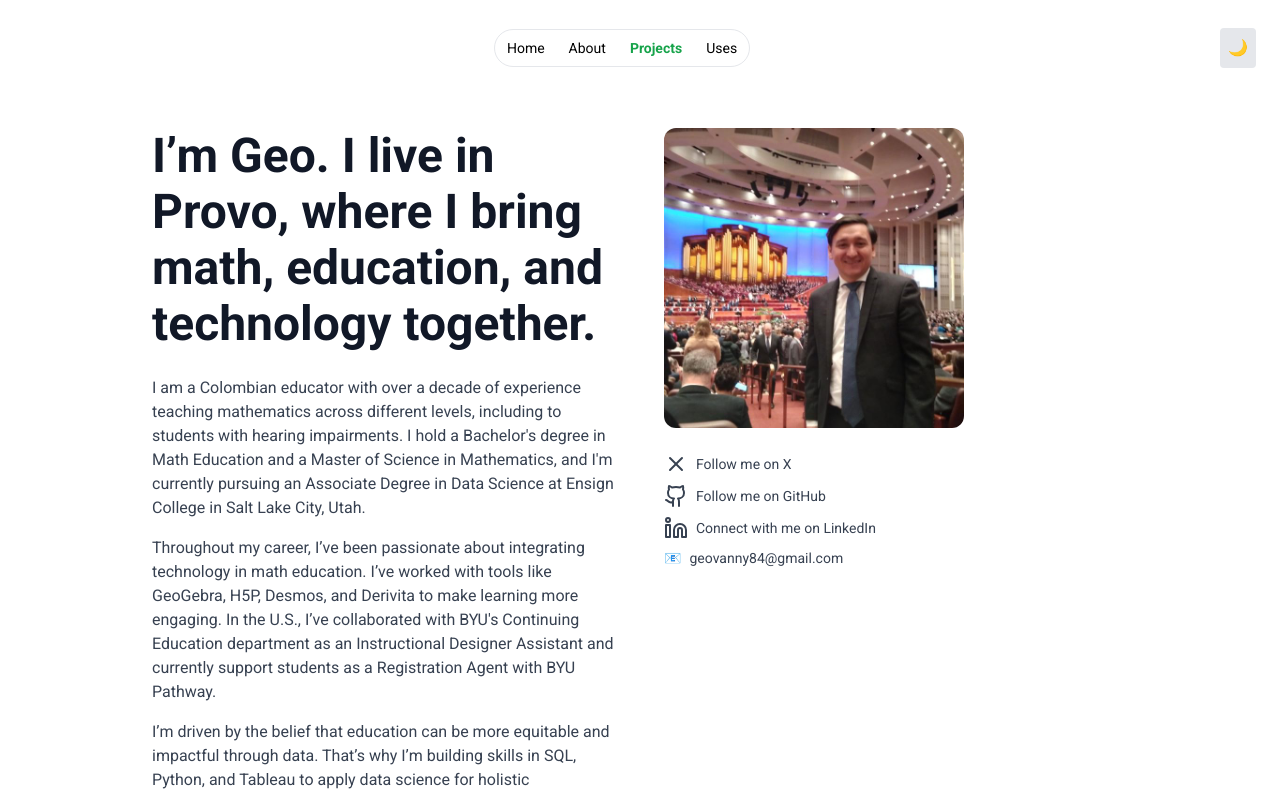
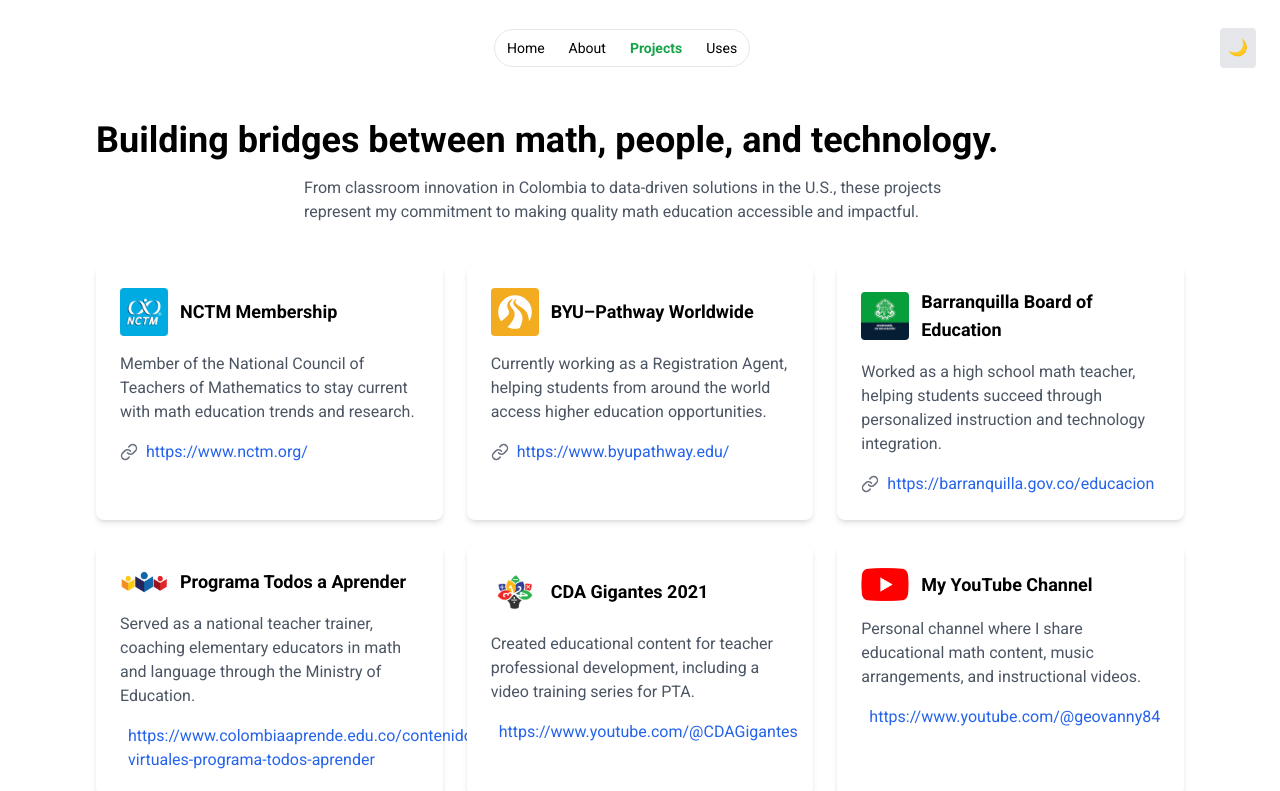
Before and after one commit to GeoPena/portfolio, a Next.js app: page /projects in a window 1280 px wide. Shown: the top 791 px of the page. Built offline with nearby package versions, Linux system fonts and the light colour scheme.

Commit message:
adjustments

```diff
--- a/src/app/about/page.js
+++ b/src/app/about/page.js
@@ -2,32 +2,40 @@
   title: "Portfolio - About",
   description: "The about page of my portfolio.",
 };
+
+import Image from "next/image";
 
 export default function About() {
   return (
     <section className="max-w-7xl mx-auto px-4 py-12 flex flex-col-reverse md:flex-row gap-12 justify-center">
       <div className="w-full md:max-w-[464px]">
         <h1 className="text-5xl font-bold leading-[56px] text-gray-900 dark:text-white max-w-[464px]">
-          I’m Geo. I live in Provo, where I bring math, education, and technology together.
+          I&apos;m Geo. I live in Provo, where I bring math, education, and technology together.
         </h1>
         <div className="mt-6 space-y-4 text-gray-700 dark:text-gray-300">
           <p>
-            I am a Colombian educator with over a decade of experience teaching mathematics across different levels, including to students with hearing impairments. I hold a Bachelor's degree in Math Education and a Master of Science in Mathematics, and I'm currently pursuing an Associate Degree in Data Science at Ensign College in Salt Lake City, Utah.
+            I am a Colombian educator with over a decade of experience teaching mathematics across different levels, including to students with hearing impairments. I hold a Bachelor&apos;s degree in Math Education and a Master of Science in Mathematics, and I&apos;m currently pursuing an Associate Degree in Data Science at Ensign College in Salt Lake City, Utah.
           </p>
           <p>
-            Throughout my career, I’ve been passionate about integrating technology in math education. I’ve worked with tools like GeoGebra, H5P, Desmos, and Derivita to make learning more engaging. In the U.S., I’ve collaborated with BYU's Continuing Education department as an Instructional Designer Assistant and currently support students as a Registration Agent with BYU Pathway.
+            Throughout my career, I&apos;ve been passionate about integrating technology in math education. I&apos;ve worked with tools like GeoGebra, H5P, Desmos, and Derivita to make learning more engaging. In the U.S., I&apos;ve collaborated with BYU&apos;s Continuing Education department as an Instructional Designer Assistant and currently support students as a Registration Agent with BYU Pathway.
           </p>
           <p>
-            I’m driven by the belief that education can be more equitable and impactful through data. That’s why I’m building skills in SQL, Python, and Tableau to apply data science for holistic assessment and improvement strategies in learning environments.
+            I&apos;m driven by the belief that education can be more equitable and impactful through data. That&apos;s why I&apos;m building skills in SQL, Python, and Tableau to apply data science for holistic assessment and improvement strategies in learning environments.
           </p>
           <p>
-            Beyond work and study, I enjoy spending time with my wife Katia and our 6-year-old son José. I also love music (especially choir direction), fútbol (soccer and American), and meaningful service in my community. My project "Math for All LLC" reflects my long-term vision to empower vulnerable populations in the U.S. with accessible math learning.
+            Beyond work and study, I enjoy spending time with my wife Katia and our 6-year-old son José. I also love music (especially choir direction), fútbol (soccer and American), and meaningful service in my community. My project &quot;Math for All LLC&quot; reflects my long-term vision to empower vulnerable populations in the U.S. with accessible math learning.
           </p>
         </div>
       </div>
 
       <div className="w-full md:max-w-[464px] flex flex-col items-center md:items-start">
-        <img src="/GeoPhoto.jpg" alt="Geo" className="rounded-xl w-full max-w-[300px] object-cover" />
+        <Image
+          src="/GeoPhoto.jpg"
+          alt="Geo"
+          width={300}
+          height={400}
+          className="rounded-xl w-full max-w-[300px] object-cover"
+        />
 
         <ul className="mt-6 space-y-2 text-sm text-gray-700 dark:text-gray-300">
           <li className="flex items-center gap-2">
--- a/src/app/projects/page.js
+++ b/src/app/projects/page.js
@@ -1,94 +1,88 @@
+import Image from 'next/image';
+
 export const metadata = {
-  title: "Portfolio - About",
-  description: "The about page of my portfolio.",
+  title: 'Portfolio - Projects',
+  description: 'The projects page of my portfolio.',
 };
 
-export default function About() {
+import ProjectCard from '@/components/ProjectCard';
+import { LinkIcon } from 'lucide-react';
+
+const projects = [
+  {
+    id: 1,
+    imageSrc: '/nctm-logo.png',
+    company: 'NCTM Membership',
+    description: 'Member of the National Council of Teachers of Mathematics to stay current with math education trends and research.',
+    projectUrl: 'https://www.nctm.org/',
+  },
+  {
+    id: 2,
+    imageSrc: '/BYUPathway.png',
+    company: 'BYU–Pathway Worldwide',
+    description: 'Currently working as a Registration Agent, helping students from around the world access higher education opportunities.',
+    projectUrl: 'https://www.byupathway.edu/',
+  },
+  {
+    id: 3,
+    imageSrc: '/SEDBarranquilla.jpg',
+    company: 'Barranquilla Board of Education',
+    description: 'Worked as a high school math teacher, helping students succeed through personalized instruction and technology integration.',
+    projectUrl: 'https://barranquilla.gov.co/educacion',
+  },
+  {
+    id: 4,
+    imageSrc: '/PTA_logo.png',
+    company: 'Programa Todos a Aprender',
+    description: 'Served as a national teacher trainer, coaching elementary educators in math and language through the Ministry of Education.',
+    projectUrl: 'https://www.colombiaaprende.edu.co/contenidos/curso/cursos-virtuales-programa-todos-aprender',
+  },
+  {
+    id: 5,
+    imageSrc: '/cda-logo.png',
+    company: 'CDA Gigantes 2021',
+    description: 'Created educational content for teacher professional development, including a video training series for PTA.',
+    projectUrl: 'https://www.youtube.com/@CDAGigantes',
+  },
+  {
+    id: 6,
+    imageSrc: '/Youtube_logo.png',
+    company: 'My YouTube Channel',
+    description: 'Personal channel where I share educational math content, music arrangements, and instructional videos.',
+    projectUrl: 'https://www.youtube.com/@geovanny84',
+  },
+];
+
+export default function Projects() {
   return (
-    <section className="max-w-7xl mx-auto px-4 py-12 flex flex-col-reverse md:flex-row gap-12 justify-center">
-      <div className="w-full md:max-w-[464px]">
-        <h1 className="text-5xl font-bold leading-[56px] text-gray-900 dark:text-white max-w-[464px]">
-          I’m Geo. I live in Provo, where I bring math, education, and technology together.
-        </h1>
-        <div className="mt-6 space-y-4 text-gray-700 dark:text-gray-300">
-          <p>
-            I am a Colombian educator with over a decade of experience teaching mathematics across different levels, including to students with hearing impairments. I hold a Bachelor's degree in Math Education and a Master of Science in Mathematics, and I'm currently pursuing an Associate Degree in Data Science at Ensign College in Salt Lake City, Utah.
-          </p>
-          <p>
-            Throughout my career, I’ve been passionate about integrating technology in math education. I’ve worked with tools like GeoGebra, H5P, Desmos, and Derivita to make learning more engaging. In the U.S., I’ve collaborated with BYU's Continuing Education department as an Instructional Designer Assistant and currently support students as a Registration Agent with BYU Pathway.
-          </p>
-          <p>
-            I’m driven by the belief that education can be more equitable and impactful through data. That’s why I’m building skills in SQL, Python, and Tableau to apply data science for holistic assessment and improvement strategies in learning environments.
-          </p>
-          <p>
-            Beyond work and study, I enjoy spending time with my wife Katia and our 6-year-old son José. I also love music (especially choir direction), fútbol (soccer and American), and meaningful service in my community. My project "Math for All LLC" reflects my long-term vision to empower vulnerable populations in the U.S. with accessible math learning.
-          </p>
-        </div>
+    <main className="max-w-6xl mx-auto px-4 sm:px-6 lg:px-8 py-10">
+      <h1 className="text-4xl font-bold text-left mb-4">Building bridges between math, people, and technology.</h1>
+      <p className="text-gray-600 dark:text-gray-400 text-left max-w-2xl mx-auto mb-10">
+        From classroom innovation in Colombia to data-driven solutions in the U.S., these projects represent my commitment to making quality math education accessible and impactful.
+      </p>
+      <div className="grid grid-cols-1 md:grid-cols-2 lg:grid-cols-3 gap-6">
+        {projects.map((project) => (
+          <div key={project.id} className="bg-white dark:bg-gray-800 p-6 rounded-lg shadow-md">
+            <div className="mb-4 flex items-center space-x-3">
+              <Image
+                src={project.imageSrc}
+                alt={`${project.company} Logo`}
+                width={48}
+                height={48}
+                className="object-contain rounded"
+              />
+              <h2 className="text-lg font-semibold">{project.company}</h2>
+            </div>
+            <p className="text-gray-600 dark:text-gray-400 mb-4">{project.description}</p>
+            <div className="flex items-center space-x-2">
+              <LinkIcon className="text-gray-500" size={18} />
+              <a href={project.projectUrl} target="_blank" rel="noopener noreferrer" className="text-blue-600 hover:underline">
+                {project.projectUrl}
+              </a>
+            </div>
+          </div>
+        ))}
       </div>
-
-      <div className="w-full md:max-w-[464px] flex flex-col items-center md:items-start">
-        <img src="/GeoPhoto.jpg" alt="Geo" className="rounded-xl w-full max-w-[300px] object-cover" />
-
-        <ul className="mt-6 space-y-2 text-sm text-gray-700 dark:text-gray-300">
-          <li className="flex items-center gap-2">
-            <a
-              href="https://x.com/geovanny84"
-              target="_blank"
-              rel="noopener noreferrer"
-              className="flex items-center gap-2 hover:text-blue-600 transition-colors"
-            >
-              <span>
-                {/* Ícono de X */}
-                <svg xmlns="http://www.w3.org/2000/svg" width="24" height="24" viewBox="0 0 24 24" fill="none" stroke="currentColor" strokeWidth="2" strokeLinecap="round" strokeLinejoin="round" className="lucide lucide-x-icon lucide-x">
-                  <path d="M18 6 6 18" />
-                  <path d="m6 6 12 12" />
-                </svg>
-              </span>
-              Follow me on X
-            </a>
-          </li>
-          <li className="flex items-center gap-2">
-            <a
-              href="https://github.com/GeoPena"
-              target="_blank"
-              rel="noopener noreferrer"
-              className="flex items-center gap-2 hover:text-gray-900 transition-colors"
-            >
-              <span>
-                {/* Ícono de GitHub */}
-                <svg xmlns="http://www.w3.org/2000/svg" width="24" height="24" viewBox="0 0 24 24" fill="none" stroke="currentColor" strokeWidth="2" strokeLinecap="round" strokeLinejoin="round" className="lucide lucide-github-icon lucide-github">
-                  <path d="M15 22v-4a4.8 4.8 0 0 0-1-3.5c3 0 6-2 6-5.5.08-1.25-.27-2.48-1-3.5.28-1.15.28-2.35 0-3.5 0 0-1 0-3 1.5-2.64-.5-5.36-.5-8 0C6 2 5 2 5 2c-.3 1.15-.3 2.35 0 3.5A5.403 5.403 0 0 0 4 9c0 3.5 3 5.5 6 5.5-.39.49-.68 1.05-.85 1.65-.17.6-.22 1.23-.15 1.85v4" />
-                  <path d="M9 18c-4.51 2-5-2-7-2" />
-                </svg>
-              </span>
-              Follow me on GitHub
-            </a>
-          </li>
-          <li className="flex items-center gap-2">
-            <a
-              href="https://www.linkedin.com/in/GeovannyPenaRueda/"
-              target="_blank"
-              rel="noopener noreferrer"
-              className="flex items-center gap-2 hover:text-blue-700 transition-colors"
-            >
-              <span>
-                {/* Ícono de LinkedIn */}
-                <svg xmlns="http://www.w3.org/2000/svg" width="24" height="24" viewBox="0 0 24 24" fill="none" stroke="currentColor" strokeWidth="2" strokeLinecap="round" strokeLinejoin="round" className="lucide lucide-linkedin-icon lucide-linkedin">
-                  <path d="M16 8a6 6 0 0 1 6 6v7h-4v-7a2 2 0 0 0-2-2 2 2 0 0 0-2 2v7h-4v-7a6 6 0 0 1 6-6z" />
-                  <rect width="4" height="12" x="2" y="9" />
-                  <circle cx="4" cy="4" r="2" />
-                </svg>
-              </span>
-              Connect with me on LinkedIn
-            </a>
-          </li>
-          <li className="flex items-center gap-2">
-            <a href="mailto:geovanny84@gmail.com" className="flex items-center gap-2 hover:text-red-600 transition-colors">
-              <span>📧</span> geovanny84@gmail.com
-            </a>
-          </li>
-        </ul>
-      </div>
-    </section>
+    </main>
   );
 }
```
Also changed, not shown: src/app/page.js (+20 -6 lines), src/app/uses/page.js (+5 -5 lines), src/image.loader.js (renamed from src/lib/image.loader.js).
